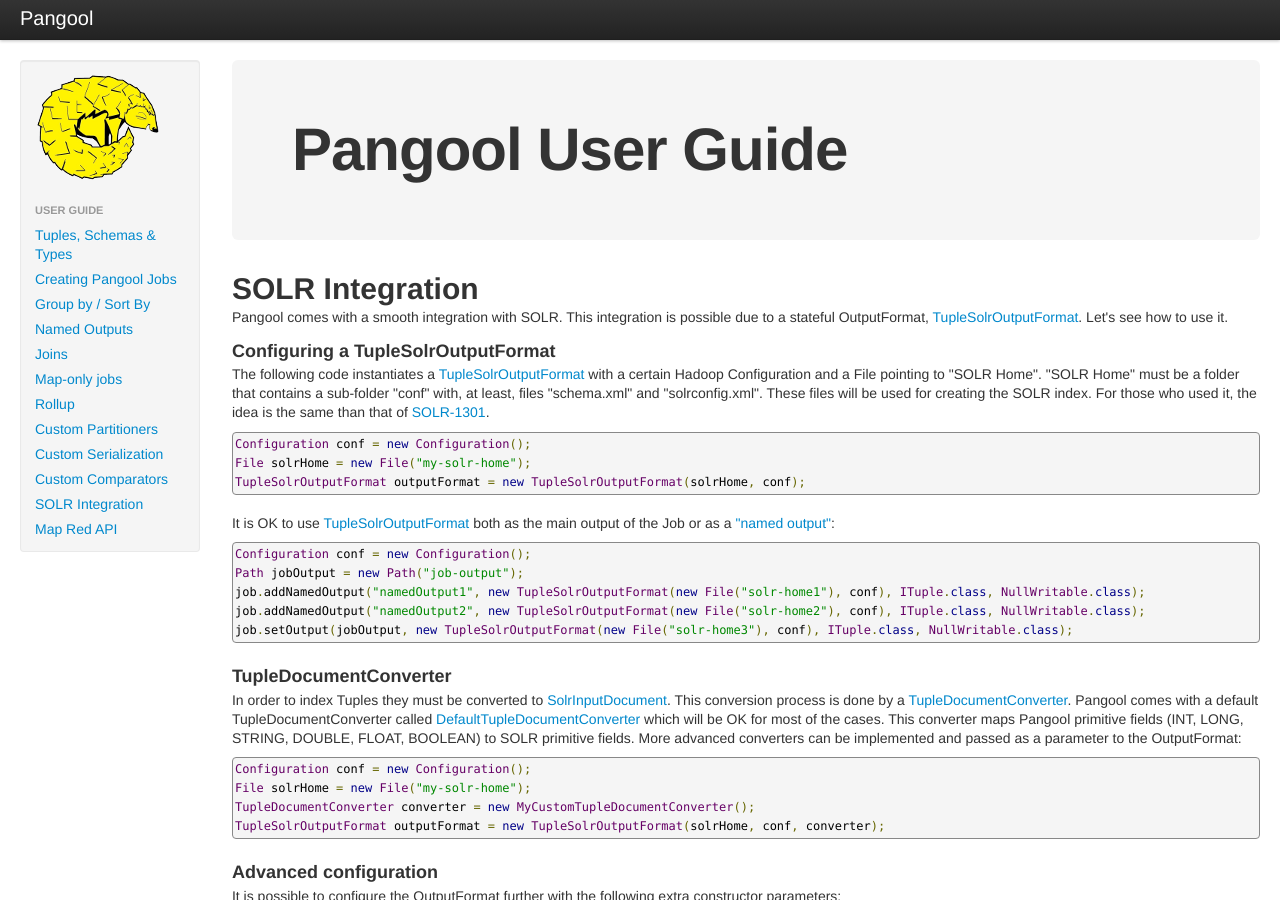
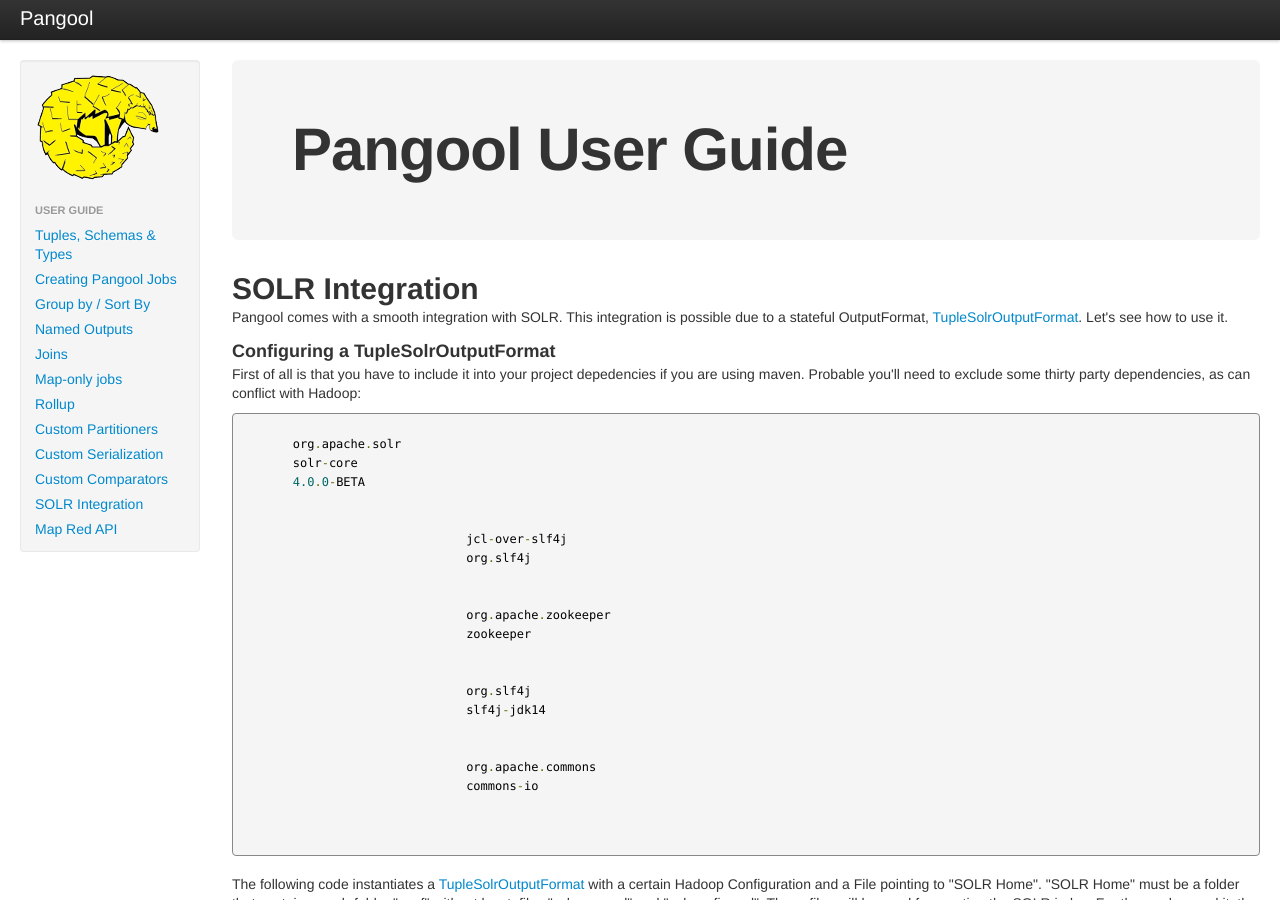
Before and after one commit to datasalt/pangool, a Jekyll site: the page built from userguide/solrintegration.html, in a window 1280 px wide and 900 px high. Built offline with Jekyll 4.4.1, drawn with Linux system fonts in a browser that asks for light colours; nearby versions of some CDN libraries; Markdown is read by kramdown in place of the engine named in the settings.

Commit message:
Hadoop as provided

```diff
--- a/getting_started.html
+++ b/getting_started.html
@@ -41,6 +41,9 @@ There are two options for starting working with Pangool:
     &lt;version&gt;0.43.3&lt;/version&gt;
   &lt;/dependency&gt;
    </pre>
+
+	<p> And include a Hadoop dependency for the Hadoop version you are using (preferible with
+	scope "provided") </p>
 	</div>
 </div>
 
--- a/userguide/solrintegration.html
+++ b/userguide/solrintegration.html
@@ -15,6 +15,36 @@ Let's see how to use it.
 </p>
 
 <h3>Configuring a TupleSolrOutputFormat</h3>
+
+<p>First of all is that you have to include it into your project depedencies if
+you are using maven. Probable you'll need to exclude some thirty party
+dependencies, as can conflict with Hadoop:</p>
+
+<pre class="prettyprint" id="java">
+<dependency>
+	<groupId>org.apache.solr</groupId>
+	<artifactId>solr-core</artifactId>
+	<version>4.0.0-BETA</version>
+		<exclusions>
+			<exclusion>
+				<artifactId>jcl-over-slf4j</artifactId>
+				<groupId>org.slf4j</groupId>
+			</exclusion>
+			<exclusion>
+				<groupId>org.apache.zookeeper</groupId>
+				<artifactId>zookeeper</artifactId>
+			</exclusion>
+			<exclusion>
+				<groupId>org.slf4j</groupId>
+				<artifactId>slf4j-jdk14</artifactId>
+			</exclusion>
+			<exclusion>
+				<groupId>org.apache.commons</groupId>
+				<artifactId>commons-io</artifactId>
+			</exclusion>
+			</exclusions>
+</dependency>
+</pre>
 
 <p>
 The following code instantiates a <a href='http://pangool.net/apidocs/com/datasalt/pangool/solr/TupleSolrOutputFormat.html'>TupleSolrOutputFormat</a> with a certain Hadoop Configuration and a File pointing to "SOLR Home".
```
